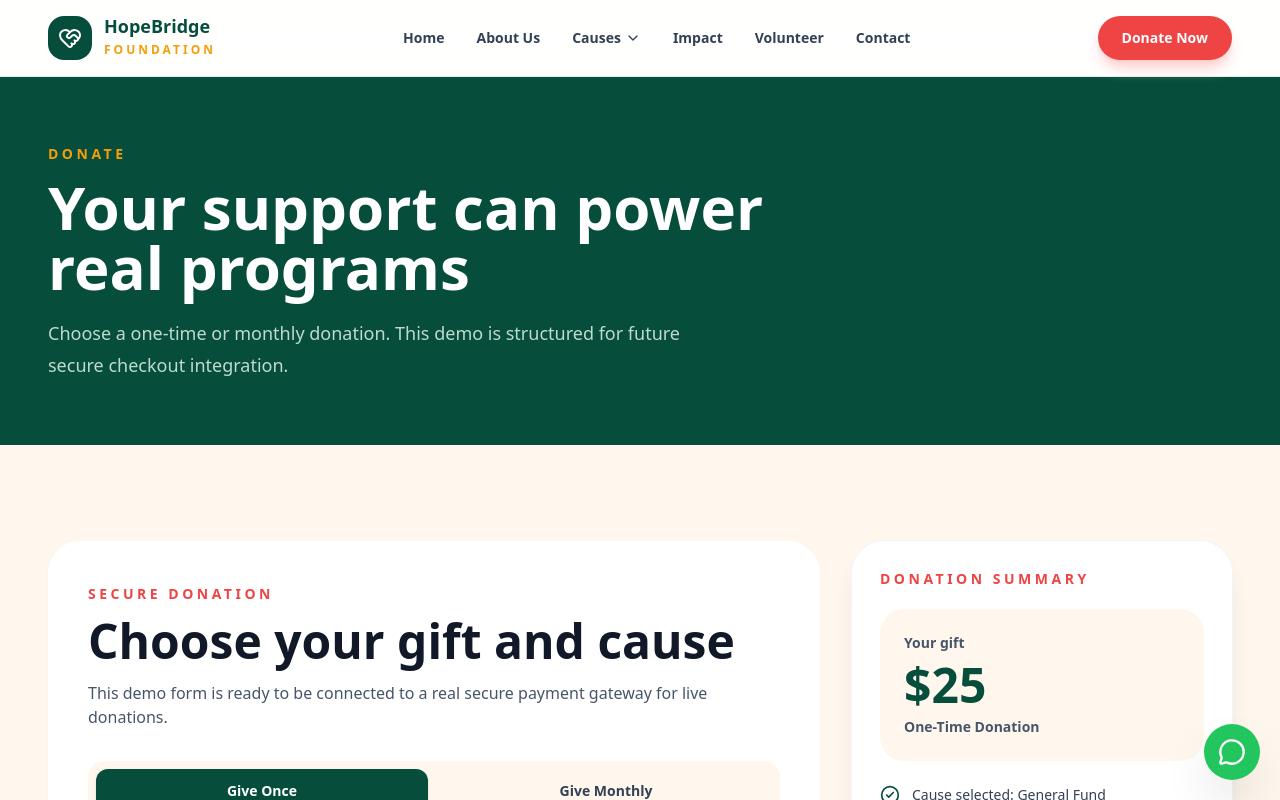
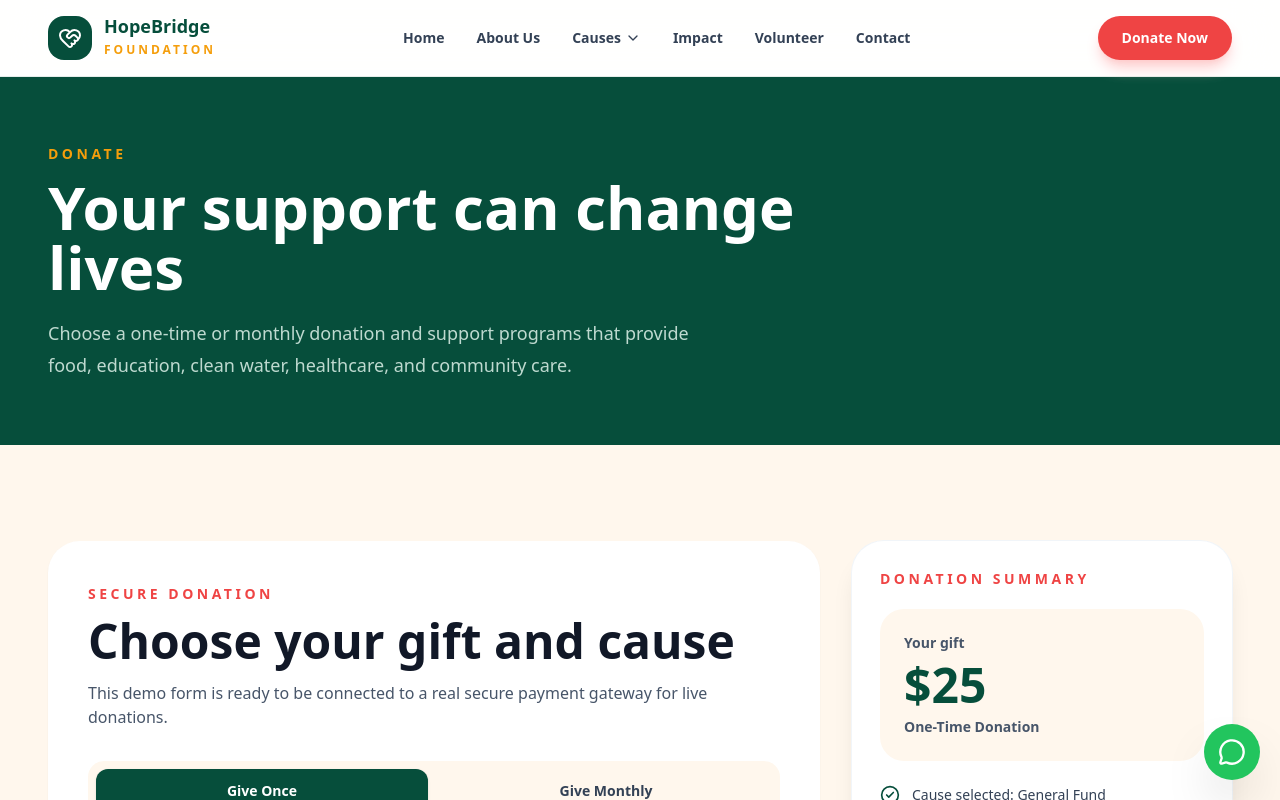
Before and after one commit to brianmichaelu/hopebridge-foundation, a Next.js app: page /donate in a window 1280 px wide. Shown: the top 800 px of the page. Built offline with nearby package versions, Linux system fonts and the light colour scheme.

Commit message:
Revise donation page messaging for clarity
Updated donation page text to emphasize impact.

```diff
--- a/app/donate/page.tsx
+++ b/app/donate/page.tsx
@@ -9,11 +9,11 @@ export default function DonatePage() {
             Donate
           </span>
           <h1 className="mt-3 max-w-3xl text-5xl font-black lg:text-6xl">
-            Your support can power real programs
+            Your support can change lives
           </h1>
           <p className="mt-5 max-w-2xl text-lg leading-8 text-emerald-50/80">
-            Choose a one-time or monthly donation. This demo is structured for
-            future secure checkout integration.
+            Choose a one-time or monthly donation and support programs that provide food,
+            education, clean water, healthcare, and community care.
           </p>
         </div>
       </section>
```
